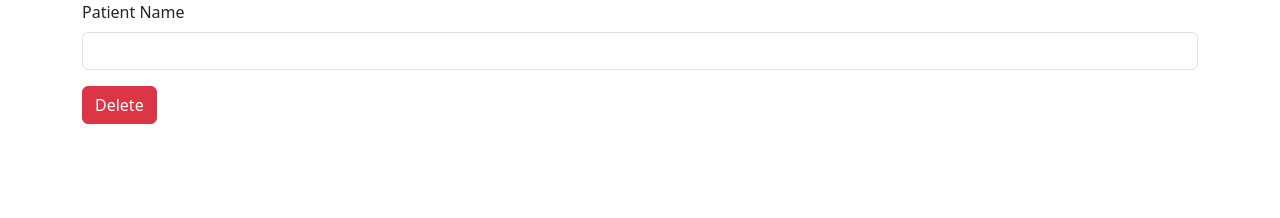
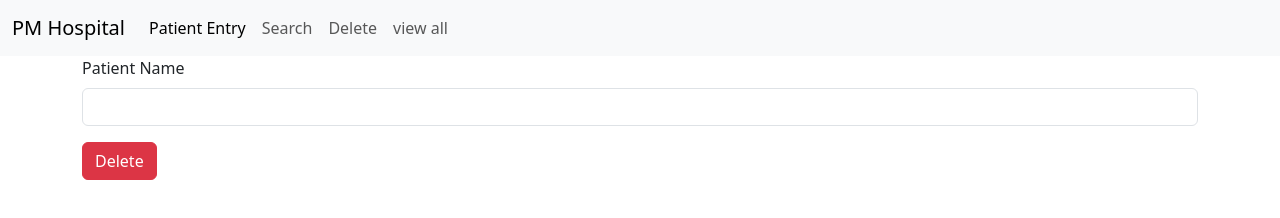
Before and after one commit to ThasneemAzeez/patient-index, a plain HTML site: page delete.html in a window 1280 px wide. Drawn offline with nearby package versions, Linux system fonts and the light colour scheme.

Commit message:
modified

```diff
--- a/delete.html
+++ b/delete.html
@@ -10,6 +10,22 @@
 </head>
 
 <body>
+    <nav class="navbar navbar-expand-lg bg-body-tertiary">
+        <div class="container-fluid">
+          <a class="navbar-brand" href="#">PM Hospital</a>
+          <button class="navbar-toggler" type="button" data-bs-toggle="collapse" data-bs-target="#navbarNavAltMarkup" aria-controls="navbarNavAltMarkup" aria-expanded="false" aria-label="Toggle navigation">
+            <span class="navbar-toggler-icon"></span>
+          </button>
+          <div class="collapse navbar-collapse" id="navbarNavAltMarkup">
+            <div class="navbar-nav">
+              <a class="nav-link active" aria-current="page" href="index.html">Patient Entry</a>
+              <a class="nav-link" href="search.html">Search</a>
+              <a class="nav-link" href="delete.html">Delete</a>
+              <a class="nav-link " href="view.html">view all</a>
+            </div>
+          </div>
+        </div>
+      </nav>
     <div class="container">
         <div class="row">
             <div class="col col-12 col-sm-12 col-md-12 col-lg-12 col-xl-12 col-xxl-12">
```
Also changed, not shown: index.html (+16 -0 lines), search.html (+16 -0 lines), view.html (+16 -0 lines).
